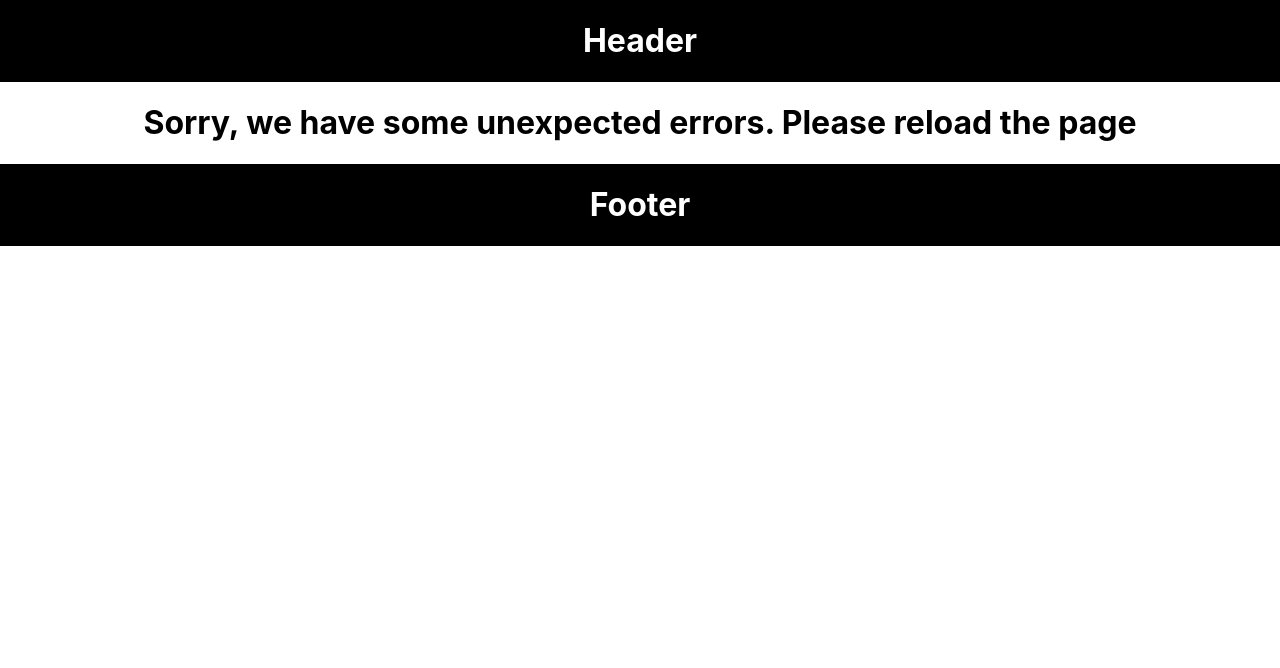
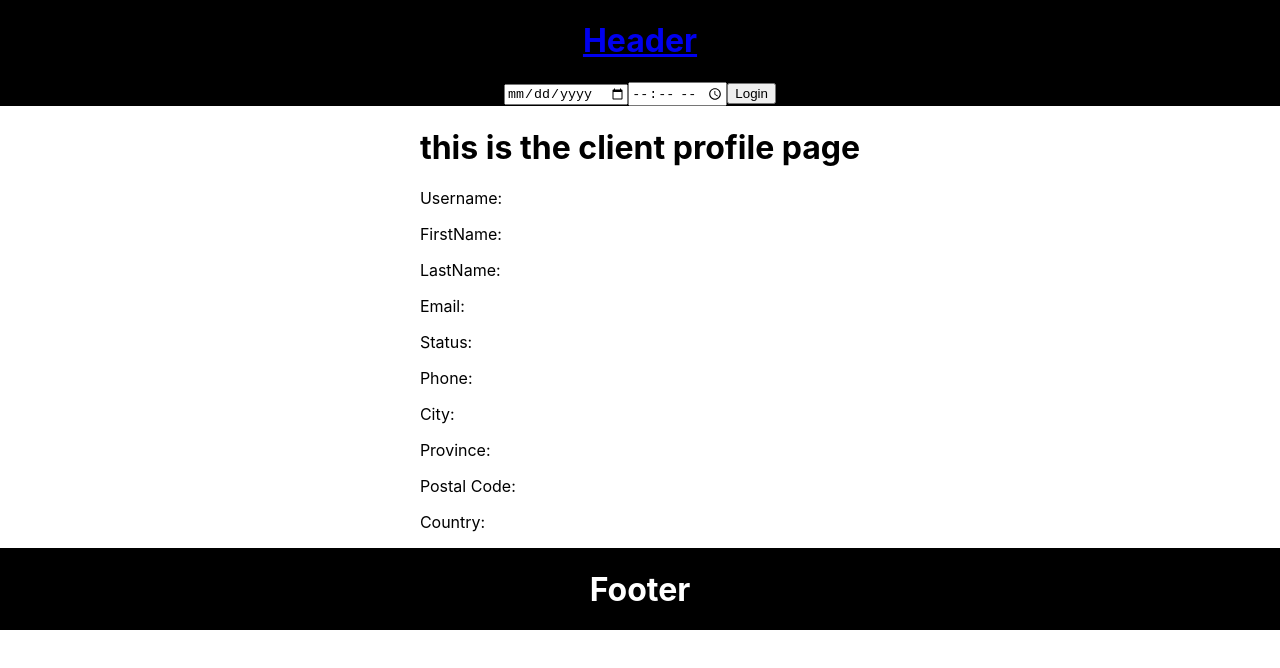
Before and after one commit to canle2021/CanLeFinalProject, a React (Create React App) app in the folder client/: page /ClientProfile in a window 1280 px wide. Shown: the top 668 px of the page. Built offline with nearby package versions, Linux system fonts and the light colour scheme; no server answers.

Commit message:
implemented auth0 for login logout both client and client

```diff
--- a/client/src/App.js
+++ b/client/src/App.js
@@ -21,8 +21,8 @@ function App() {
           <Route exact path="/lawyer/:_id" element={<SpecificLawyer />} />
           <Route exact path="/logIn" element={<LoginPage />} />
           <Route exact path="/signUp" element={<SignUpPage />} />
-          <Route path="/ClientProfile/:id" element={<ClientProfile />} />
-          <Route path="/LawyerProfile/:id" element={<LawyerProfile />} />
+          <Route path="/ClientProfile" element={<ClientProfile />} />
+          <Route path="/LawyerProfile" element={<LawyerProfile />} />
           <Route
             path="/LawyerWorkingPage/:id"
             element={<LawyerWorkingPage />}
--- a/client/src/ClientProfile.js
+++ b/client/src/ClientProfile.js
@@ -1,13 +1,56 @@
-import React from "react";
+import React, { useContext, useEffect, useParams } from "react";
 import styled from "styled-components";
+import { UserContext } from "./UserContext";
 
 const ClientProfile = () => {
+  // use auth0 with parameter is the email and put that email to fetch link
+  // isAuthoticated move to context to use in login/logOut button in header
+  const {
+    userProfile,
+    setUserProfile,
+    emailToFetchUser,
+    setEmailToFetchUser,
+    sucessfullyVerification,
+    setSucessfullyVerification,
+  } = useContext(UserContext);
+  useEffect(() => {
+    if (sucessfullyVerification && emailToFetchUser) {
+      fetch(`/api/get-specific-user-by-email/${emailToFetchUser}`)
+        .then((res) => {
+          console.log("work until here");
+          return res.json();
+        })
+        .then((data) => {
+          setUserProfile(data.userData || []);
+        })
+        .catch((err) => {
+          console.log("err", err);
+        });
+    }
+  }, [sucessfullyVerification, emailToFetchUser]);
+  console.log("email", emailToFetchUser);
+  console.log("sucessfullyVerification", sucessfullyVerification);
+
+  console.log("userProfile", userProfile);
   return (
     <ClientProfileDiv>
-      <h1>this is the UserProfile page</h1>
+      <h1>this is the client profile page</h1>
+      <InformationDiv>
+        <p>Username: {userProfile.userName}</p>
+        <p>FirstName: {userProfile.firstName}</p>
+        <p>LastName: {userProfile.lastName}</p>
+        <p>Email: {userProfile.email}</p>
+        <p>Status: {userProfile.status}</p>
+        <p>Phone: {userProfile.phone}</p>
+        <p>City: {userProfile.city}</p>
+        <p>Province: {userProfile.province}</p>
+        <p>Postal Code: {userProfile.postalCode}</p>
+        <p>Country: {userProfile.country}</p>
+      </InformationDiv>
     </ClientProfileDiv>
   );
 };
+const InformationDiv = styled.div``;
 
 const ClientProfileDiv = styled.div``;
 
--- a/client/src/Header.js
+++ b/client/src/Header.js
@@ -1,10 +1,66 @@
-import React from "react";
+import React, { useState, useEffect, useContext } from "react";
+import { useNavigate, Link } from "react-router-dom";
 import styled from "styled-components";
+import { UserContext } from "./UserContext";
+import { useAuth0 } from "@auth0/auth0-react";
 
 const Header = () => {
+  const {
+    userProfile,
+    setUserProfile,
+    emailToFetchUser,
+    setEmailToFetchUser,
+    sucessfullyVerification,
+    setSucessfullyVerification,
+  } = useContext(UserContext);
+
+  const {
+    loginWithRedirect,
+    user,
+    isAuthenticated,
+    // getAccessTokenWithPopup,
+    logout,
+  } = useAuth0();
+
+  console.log("isAuthenticated", isAuthenticated);
+  // console.log("getAccessTokenWithPopup", getAccessTokenWithPopup);
+  console.log("user", user);
+  setSucessfullyVerification(isAuthenticated);
+  useEffect(() => {
+    if (user?.email) {
+      console.log("user.email", user.email);
+      setEmailToFetchUser(user.email);
+    }
+  }, [user]);
+
+  console.log("email", emailToFetchUser);
+  const logUserOut = async () => {
+    await logout();
+    // reset() // an action on the context to set the staet back to initial state
+  };
   return (
     <HeaderDiv>
-      <h1>Header</h1>
+      <Link to="/">
+        <h1>Header</h1>
+      </Link>
+      <input type="date" />
+      <input type="time" />
+      {sucessfullyVerification && emailToFetchUser ? (
+        <div>
+          <button onClick={logUserOut}>Logout</button>
+          <Link
+            to={
+              userProfile.status === "client"
+                ? "/ClientProfile"
+                : "LawyerProfile"
+            }
+          >
+            <button>Profile</button>
+          </Link>
+        </div>
+      ) : (
+        <button onClick={() => loginWithRedirect()}>Login</button>
+      )}
     </HeaderDiv>
   );
 };
--- a/client/src/LawyerProfile.js
+++ b/client/src/LawyerProfile.js
@@ -1,13 +1,53 @@
-import React from "react";
+import React, { useContext, useEffect, useParams } from "react";
 import styled from "styled-components";
+import { UserContext } from "./UserContext";
+const LawyerProfile = () => {
+  const {
+    userProfile,
+    setUserProfile,
+    emailToFetchUser,
+    setEmailToFetchUser,
+    sucessfullyVerification,
+    setSucessfullyVerification,
+  } = useContext(UserContext);
+  useEffect(() => {
+    if (sucessfullyVerification && emailToFetchUser) {
+      fetch(`/api/get-specific-user-by-email/${emailToFetchUser}`)
+        .then((res) => {
+          console.log("work until here");
+          return res.json();
+        })
+        .then((data) => {
+          setUserProfile(data.userData || []);
+        })
+        .catch((err) => {
+          console.log("err", err);
+        });
+    }
+  }, [sucessfullyVerification, emailToFetchUser]);
+  console.log("email", emailToFetchUser);
+  console.log("sucessfullyVerification", sucessfullyVerification);
 
-const LawyerProfile = () => {
+  console.log("userProfile", userProfile);
   return (
     <LawyerProfileDiv>
-      <h1>this is the LawyerProfile page</h1>
+      <h1>this is the Lawyer page</h1>
+      <InformationDiv>
+        <p>Username: {userProfile.userName}</p>
+        <p>FirstName: {userProfile.firstName}</p>
+        <p>LastName: {userProfile.lastName}</p>
+        <p>Email: {userProfile.email}</p>
+        <p>Status: {userProfile.status}</p>
+        <p>Phone: {userProfile.phone}</p>
+        <p>City: {userProfile.city}</p>
+        <p>Province: {userProfile.province}</p>
+        <p>Postal Code: {userProfile.postalCode}</p>
+        <p>Country: {userProfile.country}</p>
+      </InformationDiv>
     </LawyerProfileDiv>
   );
 };
+const InformationDiv = styled.div``;
 
 const LawyerProfileDiv = styled.div``;
 
--- a/client/src/SpecificLawyer.js
+++ b/client/src/SpecificLawyer.js
@@ -1,12 +1,16 @@
-import React, { useState, useEffect } from "react";
+import React, { useState, useEffect, useContext } from "react";
 import { useParams } from "react-router-dom";
 import styled from "styled-components";
-
+import { UserContext } from "./UserContext";
 const SpecificLawyer = () => {
   const { _id } = useParams();
 
-  const [specificLawyer, setSpecificLawyer] = useState([]);
-  const [specificLawyerPicture, setSpecificLawyerPicture] = useState([]);
+  const {
+    specificLawyer,
+    setSpecificLawyer,
+    specificLawyerPicture,
+    setSpecificLawyerPicture,
+  } = useContext(UserContext);
 
   useEffect(() => {
     fetch(`/api/get-specific-user/${_id}`)
--- /dev/null
+++ b/client/src/UserContext.js
@@ -0,0 +1,29 @@
+import React, { useState, createContext } from "react";
+
+export const UserContext = createContext();
+
+export const UserProvider = ({ children }) => {
+  const [specificLawyer, setSpecificLawyer] = useState([]);
+  const [specificLawyerPicture, setSpecificLawyerPicture] = useState([]);
+  const [userProfile, setUserProfile] = useState([]);
+  const [emailToFetchUser, setEmailToFetchUser] = useState("");
+  const [sucessfullyVerification, setSucessfullyVerification] = useState(false);
+  return (
+    <UserContext.Provider
+      value={{
+        specificLawyer,
+        setSpecificLawyer,
+        specificLawyerPicture,
+        setSpecificLawyerPicture,
+        userProfile,
+        setUserProfile,
+        emailToFetchUser,
+        setEmailToFetchUser,
+        sucessfullyVerification,
+        setSucessfullyVerification,
+      }}
+    >
+      {children}
+    </UserContext.Provider>
+  );
+};
--- a/client/src/index.js
+++ b/client/src/index.js
@@ -3,9 +3,21 @@ import ReactDOM from "react-dom/client";
 import "./index.css";
 import App from "./App";
 import reportWebVitals from "./reportWebVitals";
+import { UserProvider } from "./UserContext";
+import { Auth0Provider } from "@auth0/auth0-react";
 
 const root = ReactDOM.createRoot(document.getElementById("root"));
-root.render(<App />);
+root.render(
+  <UserProvider>
+    <Auth0Provider
+      domain={process.env.REACT_APP_DOMAIN}
+      clientId={process.env.REACT_APP_CLIENT_ID}
+      redirectUri={window.location.origin}
+    >
+      <App />
+    </Auth0Provider>
+  </UserProvider>
+);
 
 // If you want to start measuring performance in your app, pass a function
 // to log results (for example: reportWebVitals(console.log))
```
Also changed, not shown: client/package.json (+4 -4 lines), 1 other file (tests, documents, lock files or other folders).
